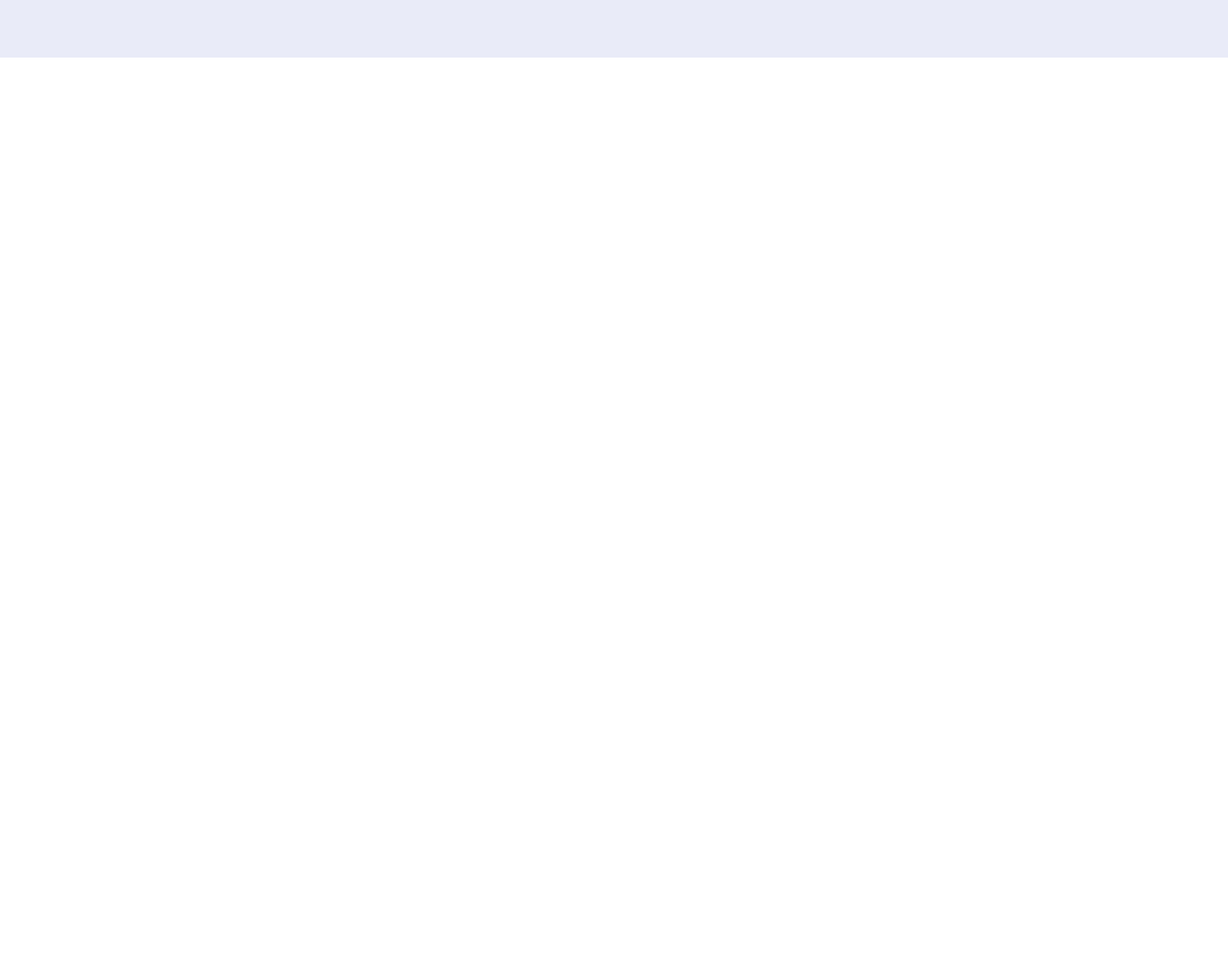
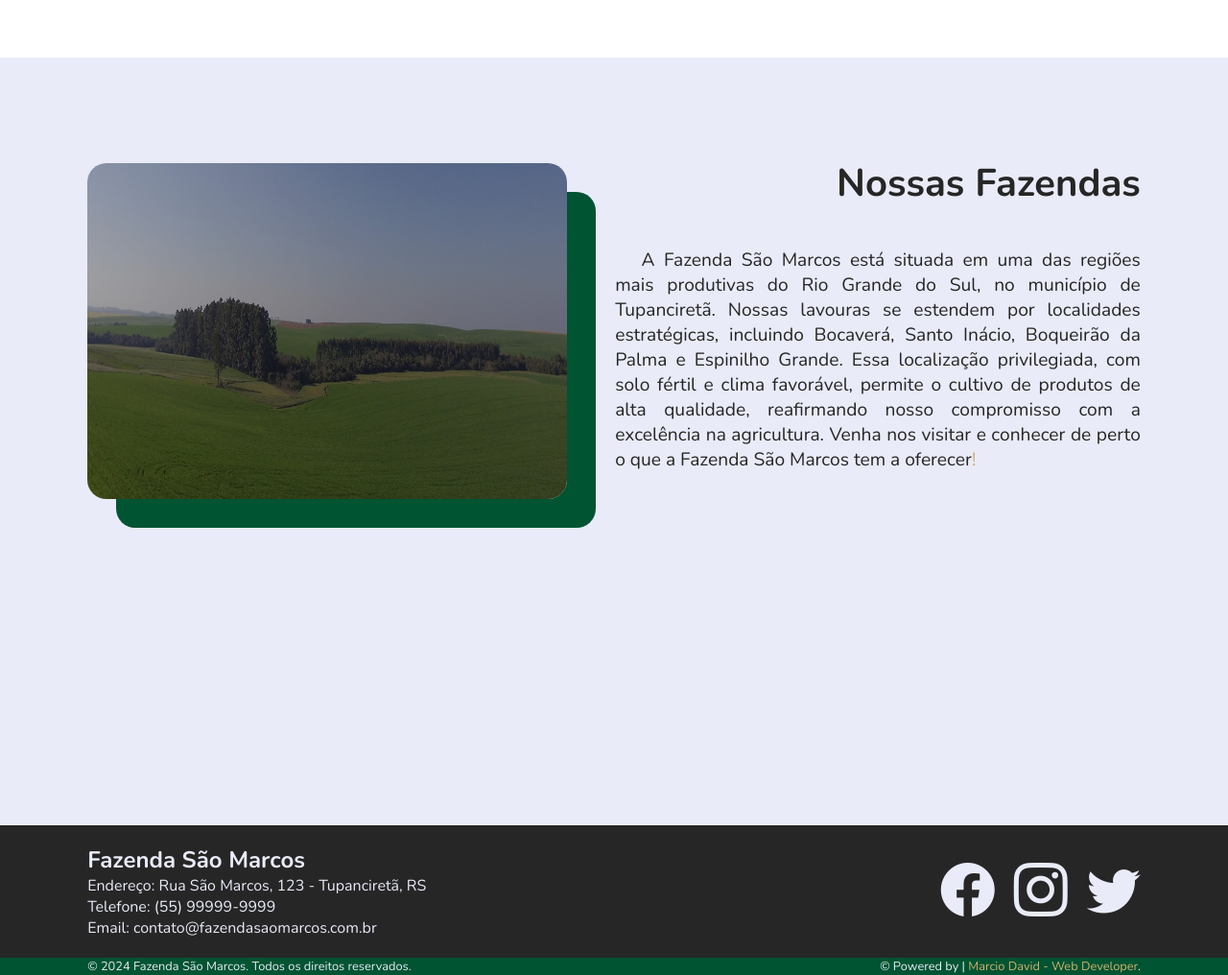
Before and after one commit to MarcioDavid81/fazendasaomarcos, a plain HTML site: page index.html in a window 1280 px wide. Shown: the part 1540-2556 px from the top of the page at 96% size. Before the commit the page ends 1600 px from the top, so only its background shows below. Drawn offline with nearby package versions, Linux system fonts and the light colour scheme.

Commit message:
feat: add new section

```diff
--- a/index.html
+++ b/index.html
@@ -27,9 +27,9 @@
             <section class="menu-desktop">
                 <nav>
                     <ul>
-                        <li><a href="#sobre">Início</a></li>
-                        <li><a href="#produtos">Sobre</a></li>
-                        <li><a href="#contato">Localização</a></li>
+                        <li><a href="/">Início</a></li>
+                        <li><a href="#sobre">Sobre</a></li>
+                        <li><a href="#localizacao">Localização</a></li>
                     </ul>
                 </nav>
             </section>
@@ -45,9 +45,9 @@
             <section class="menu-mobile" id="menu-mobile">
                 <nav>
                     <ul>
-                        <li><a href="#inicio">Início</a></li>
+                        <li><a href="/">Início</a></li>
                         <li><a href="#sobre">Sobre</a></li>
-                        <li><a href="#servicos">Localização</a></li>
+                        <li><a href="#localizacao">Localização</a></li>
                     </ul>
                 </nav>
             </section>
@@ -75,6 +75,40 @@
             </div>
         </div>
     </section>
+    <!-- Localização -->
+    <section class="localizacao-site" id="localizacao">
+        <div class="interface">
+            <div class="img-localizacao">
+                <img src="imgs/banner.jpg" alt="Fazenda São Marcos">
+            </div>
+            <div class="txt-localizacao">
+                <h2>Nossas Fazendas</h2>
+                <p>A Fazenda São Marcos está situada em uma das regiões mais produtivas do Rio Grande do Sul, no município de Tupanciretã. Nossas lavouras se estendem por localidades estratégicas, incluindo Bocaverá, Santo Inácio, Boqueirão da Palma e Espinilho Grande. Essa localização privilegiada, com solo fértil e clima favorável, permite o cultivo de produtos de alta qualidade, reafirmando nosso compromisso com a excelência na agricultura. Venha nos visitar e conhecer de perto o que a Fazenda São Marcos tem a oferecer<span>!</span></p>
+            </div>
+        </div>
+    </section>
+    <!-- Footer -->
+    <footer class="footer-site">
+        <div class="interface" id="footer-site">
+            <div class="txt-footer">
+                <h2>Fazenda São Marcos</h2>
+                <p>Endereço: Rua São Marcos, 123 - Tupanciretã, RS</p>
+                <p>Telefone: (55) 99999-9999</p>
+                <p>Email: contato@fazendasaomarcos.com.br</p>
+            </div>
+            <div class="social-footer">
+                <a href="#"><i class="bi bi-facebook"></i></a>
+                <a href="#"><i class="bi bi-instagram"></i></a>
+                <a href="#"><i class="bi bi-twitter"></i></a>
+            </div>
+        </div>
+    </footer>
+    <div class="copy-footer">
+        <div class="interface" id="copy-footer">
+            <p>&copy; 2024 Fazenda São Marcos. Todos os direitos reservados.</p>
+            <p>&copy; Powered by | <a href="https://futurodev-marcio.netlify.app/">Marcio David - Web Developer</a>.</p>
+        </div>
+    </div>
 
     <script src="scripts/menu.js"></script>
     <script src="scripts/menu-mobile.js"></script>
--- a/styles/style.css
+++ b/styles/style.css
@@ -205,7 +205,7 @@ section.hero-site{
 section.sobre-site{
     height: 100vh;
     padding: 80px 0;
-    background-color: var(--found-color);
+    background-color: white;
 }
 .sobre-site .interface{
     display: flex;
@@ -240,3 +240,84 @@ section.sobre-site{
     border-radius: 20px;
     box-shadow: 30px 30px 0 var(--primary-color);
 }
+/* Estilo do Localização */
+section.localizacao-site{
+    height: 100vh;
+    padding: 80px 0;
+    background-color: var(--found-color);
+}
+.localizacao-site .interface{
+    display: flex;
+    justify-content: space-between;
+    align-items: center;
+}
+.localizacao-site .txt-localizacao h2{
+    text-align: right;
+    font-size: 2.5rem;
+    font-weight: 700;
+    color: var(--text-color);
+    margin-bottom: 40px;
+}
+.localizacao-site .txt-localizacao p{
+    text-align: justify;
+    padding: 0 0 0 50px;
+    font-size: 1.2rem;
+    font-weight: 300;
+    color: var(--text-color);
+    margin-bottom: 40px;
+    text-indent: 5%;
+
+    span{
+        color: var(--secondary-color);
+    }
+}
+.localizacao-site .img-localizacao{
+    padding: 30px 0;
+}
+.localizacao-site .img-localizacao img{
+    width: 500px;
+    height: 350px;
+    border-radius: 20px;
+    box-shadow: 30px 30px 0 var(--primary-color);
+}
+/* Estilo do Footer */
+footer.footer-site{
+    background-color: var(--text-color);
+    color: var(--found-color);
+    padding: 20px 0;
+}
+#footer-site{
+    display: flex;
+    justify-content: space-between;
+    align-items: center;
+}
+.social-footer{
+    display: flex;
+    justify-content: space-between;
+    align-items: center;
+    gap: 20px;
+
+    a i{
+        font-size: 3.5rem;
+        color: var(--found-color);
+        transition: all 0.5s;
+
+        &:hover{
+            color: var(--secondary-color);
+        }
+    }
+}
+.copy-footer{
+    background-color: #005432;
+    color: var(--found-color);
+    font-size: 0.8rem;
+}
+#copy-footer{
+    display: flex;
+    justify-content: space-between;
+    align-items: center;
+}
+#copy-footer a{
+    text-decoration: none;
+    color: var(--secondary-color);
+}
```
